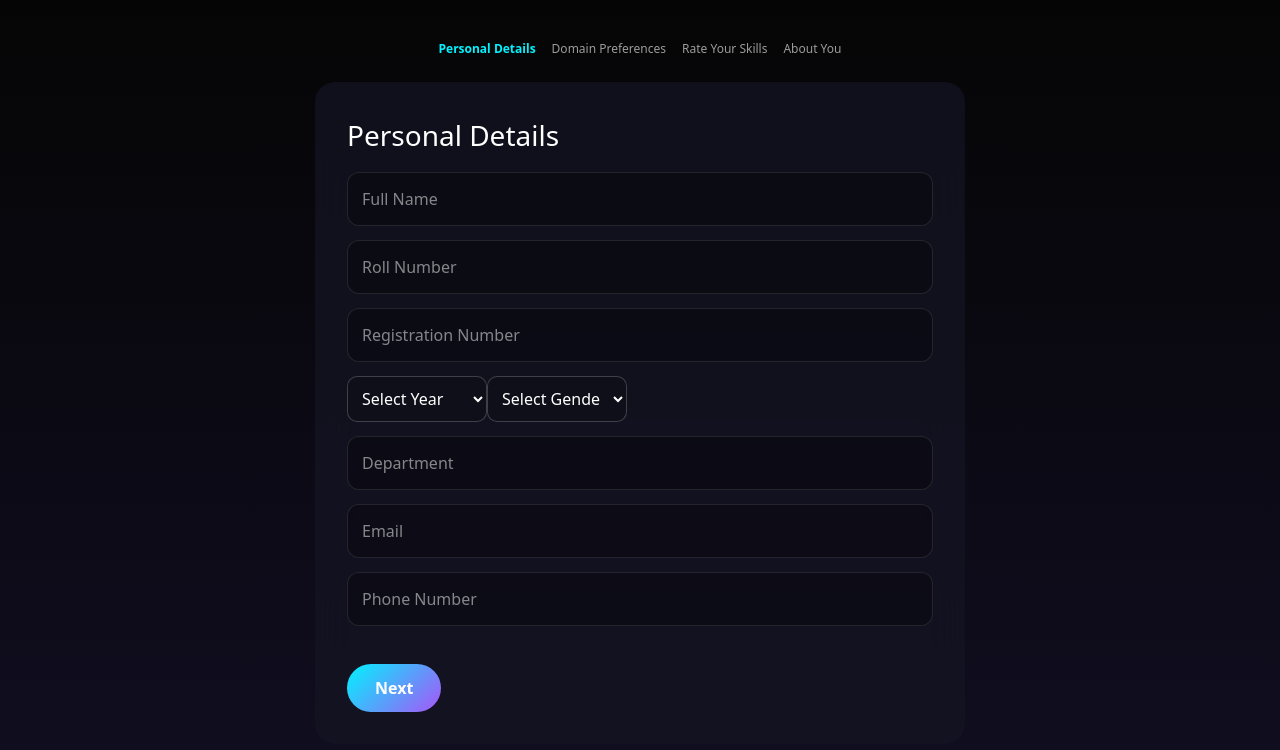
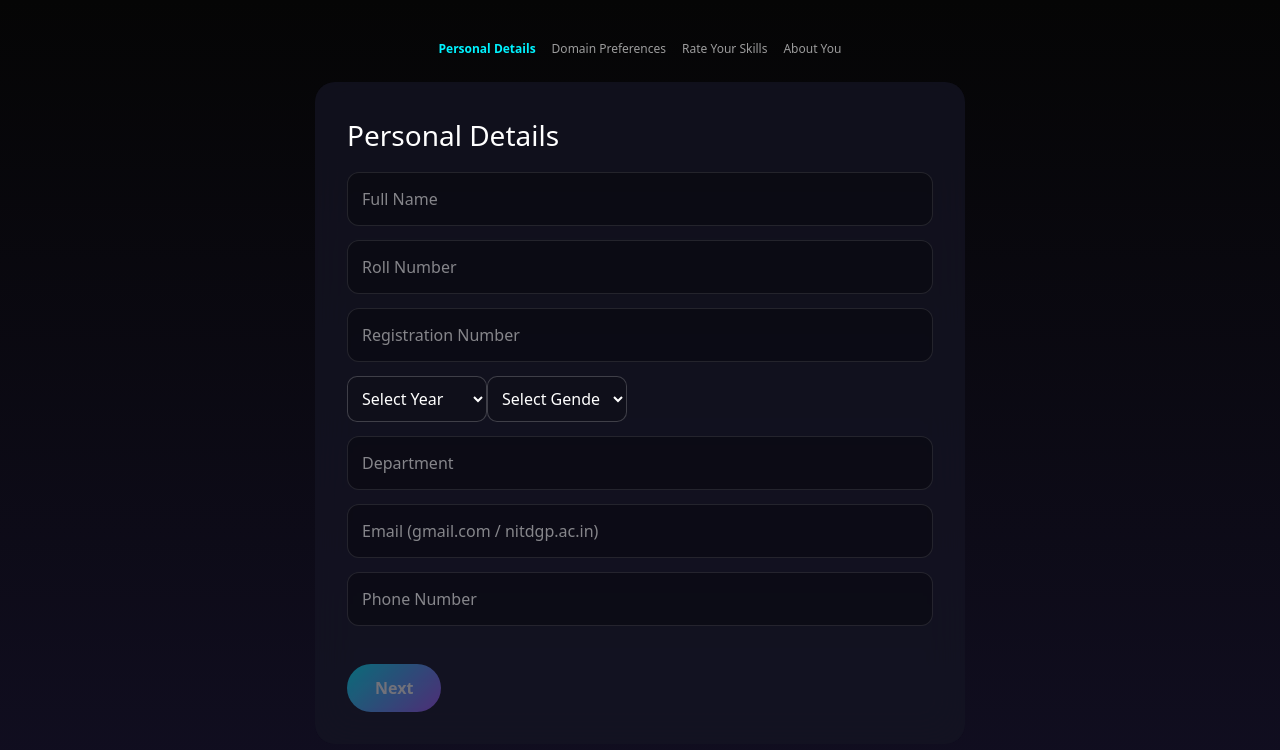
Before and after one commit to radionitroznitdgp/RN_audi, a React (Vite) app: page /register in a window 1280 px wide. Shown: the top 750 px of the page. Built offline with nearby package versions, Linux system fonts and the light colour scheme.

Commit message:
Refactor form state updates for clarity

```diff
--- a/src/RegistrationPage.jsx
+++ b/src/RegistrationPage.jsx
@@ -1,6 +1,8 @@
 import React, { useState } from "react";
 import { motion, AnimatePresence } from "framer-motion";
 import { useNavigate } from "react-router-dom";
+
+/* ---------- CONSTANTS ---------- */
 
 const domains = [
   "Event Management",
@@ -18,10 +20,19 @@ const steps = [
   "About You",
 ];
 
+/* ---------- VALIDATORS ---------- */
+
+const isValidEmail = (email) =>
+  /^[a-zA-Z0-9._%+-]+@(gmail\.com|nitdgp\.ac\.in)$/.test(email);
+
+/* ---------- MAIN COMPONENT ---------- */
+
 export default function RegistrationPage() {
   const navigate = useNavigate();
+
   const SCRIPT_URL =
     "https://script.google.com/macros/s/AKfycbxVd-FoKlmKo35wGX_iDkuhxgUT6KMi8u-8-WogqtyD7zJ3VqSpZnaoOTyzxuFWuk98/exec";
+
   const [step, setStep] = useState(0);
   const [status, setStatus] = useState("");
 
@@ -45,6 +56,8 @@ export default function RegistrationPage() {
     teamPlayerDesc: "",
   });
 
+  /* ---------- HANDLERS ---------- */
+
   const handleChange = (e) =>
     setFormData({ ...formData, [e.target.name]: e.target.value });
 
@@ -52,17 +65,72 @@ export default function RegistrationPage() {
     const used = Object.values(formData.domainPreferences);
     if (used.includes(value)) return;
 
-    setFormData((p) => ({
-      ...p,
-      domainPreferences: { ...p.domainPreferences, [domain]: value },
+    setFormData((prev) => ({
+      ...prev,
+      domainPreferences: {
+        ...prev.domainPreferences,
+        [domain]: value,
+      },
     }));
   };
 
   const setSkill = (skill, value) =>
-    setFormData((p) => ({
-      ...p,
-      skills: { ...p.skills, [skill]: value },
+    setFormData((prev) => ({
+      ...prev,
+      skills: { ...prev.skills, [skill]: value },
     }));
+
+  /* ---------- STEP VALIDATION ---------- */
+
+  const isStepValid = () => {
+    const {
+      name,
+      rollNumber,
+      regNumber,
+      year,
+      gender,
+      department,
+      email,
+      phone,
+      domainPreferences,
+      skills,
+      whyJoin,
+      teamPlayerDesc,
+    } = formData;
+
+    if (step === 0) {
+      return (
+        name &&
+        rollNumber &&
+        regNumber &&
+        year &&
+        gender &&
+        department &&
+        email &&
+        isValidEmail(email) &&
+        phone
+      );
+    }
+
+    if (step === 1) {
+      return (
+        Object.keys(domainPreferences).length === domains.length &&
+        new Set(Object.values(domainPreferences)).size === domains.length
+      );
+    }
+
+    if (step === 2) {
+      return Object.values(skills).every((v) => v !== "");
+    }
+
+    if (step === 3) {
+      return whyJoin.trim().length > 20 && teamPlayerDesc.trim().length > 20;
+    }
+
+    return false;
+  };
+
+  /* ---------- SUBMIT ---------- */
 
   const submitForm = async () => {
     setStatus("submitting");
@@ -78,14 +146,19 @@ export default function RegistrationPage() {
       if (res.ok) {
         setStatus("success");
         setTimeout(() => navigate("/"), 2000);
-      } else setStatus("error");
+      } else {
+        setStatus("error");
+      }
     } catch {
       setStatus("error");
     }
   };
 
+  /* ---------- UI ---------- */
+
   return (
     <div style={styles.page}>
+      {/* PROGRESS */}
       <div style={styles.progress}>
         {steps.map((s, i) => (
           <span
@@ -114,68 +187,45 @@ export default function RegistrationPage() {
               <>
                 <h2 style={styles.title}>Personal Details</h2>
 
-                <Input
-                  name="name"
-                  placeholder="Full Name"
-                  onChange={handleChange}
-                />
-                <Input
-                  name="rollNumber"
-                  placeholder="Roll Number"
-                  onChange={handleChange}
-                />
-                <Input
-                  name="regNumber"
-                  placeholder="Registration Number"
-                  onChange={handleChange}
-                />
+                <Input name="name" placeholder="Full Name" onChange={handleChange} />
+                <Input name="rollNumber" placeholder="Roll Number" onChange={handleChange} />
+                <Input name="regNumber" placeholder="Registration Number" onChange={handleChange} />
 
-                <select
-                  name="year"
-                  onChange={handleChange}
-                  style={styles.smallSelect}
-                >
+                <select name="year" onChange={handleChange} style={styles.smallSelect}>
                   <option value="">Select Year</option>
                   <option>First Year</option>
                   <option>Second Year</option>
                 </select>
 
-                <select
-                  name="gender"
-                  onChange={handleChange}
-                  style={styles.smallSelect}
-                >
+                <select name="gender" onChange={handleChange} style={styles.smallSelect}>
                   <option value="">Select Gender</option>
                   <option>Male</option>
                   <option>Female</option>
                   <option>Other</option>
                 </select>
 
+                <Input name="department" placeholder="Department" onChange={handleChange} />
+
                 <Input
-                  name="department"
-                  placeholder="Department"
+                  name="email"
+                  placeholder="Email (gmail.com / nitdgp.ac.in)"
                   onChange={handleChange}
                 />
-                <Input
-                  name="email"
-                  placeholder="Email"
-                  onChange={handleChange}
-                />
-                <Input
-                  name="phone"
-                  placeholder="Phone Number"
-                  onChange={handleChange}
-                />
+                {formData.email && !isValidEmail(formData.email) && (
+                  <p style={styles.error}>
+                    Enter a valid Gmail or NIT Durgapur email
+                  </p>
+                )}
+
+                <Input name="phone" placeholder="Phone Number" onChange={handleChange} />
               </>
             )}
 
             {/* STEP 2 */}
             {step === 1 && (
               <>
-                <h2 style={styles.title}>Domain Preference Order</h2>
-                <p style={styles.helper}>
-                  Select a unique preference number (1 = highest)
-                </p>
+                <h2 style={styles.title}>Domain Preferences</h2>
+                <p style={styles.helper}>1 = Highest Preference</p>
 
                 {domains.map((domain) => (
                   <div key={domain} style={styles.domainRow}>
@@ -201,7 +251,6 @@ export default function RegistrationPage() {
             {step === 2 && (
               <>
                 <h2 style={styles.title}>Rate Your Skills</h2>
-
                 {Object.keys(formData.skills).map((s) => (
                   <RatingRow
                     key={s}
@@ -222,20 +271,21 @@ export default function RegistrationPage() {
                   name="whyJoin"
                   placeholder="Why do you want to join Radio NITroz?"
                   onChange={handleChange}
-                  style={{ ...styles.input, height: "120px" }}
+                  style={{ ...styles.input, height: 120 }}
                 />
 
                 <textarea
                   name="teamPlayerDesc"
-                  placeholder="How good are you as a team player? Describe with an example."
+                  placeholder="How good are you as a team player? Explain."
                   onChange={handleChange}
-                  style={{ ...styles.input, height: "120px" }}
+                  style={{ ...styles.input, height: 120 }}
                 />
               </>
             )}
           </motion.div>
         </AnimatePresence>
 
+        {/* NAV */}
         <div style={styles.nav}>
           {step > 0 && (
             <button onClick={() => setStep(step - 1)} style={styles.secondary}>
@@ -243,11 +293,22 @@ export default function RegistrationPage() {
             </button>
           )}
           {step < steps.length - 1 ? (
-            <button onClick={() => setStep(step + 1)} style={styles.primary}>
+            <button
+              onClick={() => setStep(step + 1)}
+              style={{
+                ...styles.primary,
+                opacity: isStepValid() ? 1 : 0.4,
+              }}
+              disabled={!isStepValid()}
+            >
               Next
             </button>
           ) : (
-            <button onClick={submitForm} style={styles.primary}>
+            <button
+              onClick={submitForm}
+              style={styles.primary}
+              disabled={!isStepValid()}
+            >
               {status === "submitting" ? "Submitting..." : "Submit"}
             </button>
           )}
@@ -268,7 +329,7 @@ export default function RegistrationPage() {
   );
 }
 
-/* ---------- COMPONENTS ---------- */
+/* ---------- REUSABLE COMPONENTS ---------- */
 
 const Input = (props) => <input {...props} style={styles.input} />;
 
@@ -322,6 +383,7 @@ const styles = {
   },
   title: { fontSize: 28, marginBottom: 16 },
   helper: { color: "#9ca3af", marginBottom: 16 },
+  error: { color: "#ff006e", fontSize: 12, marginBottom: 10 },
   input: {
     width: "100%",
     padding: 14,
```
